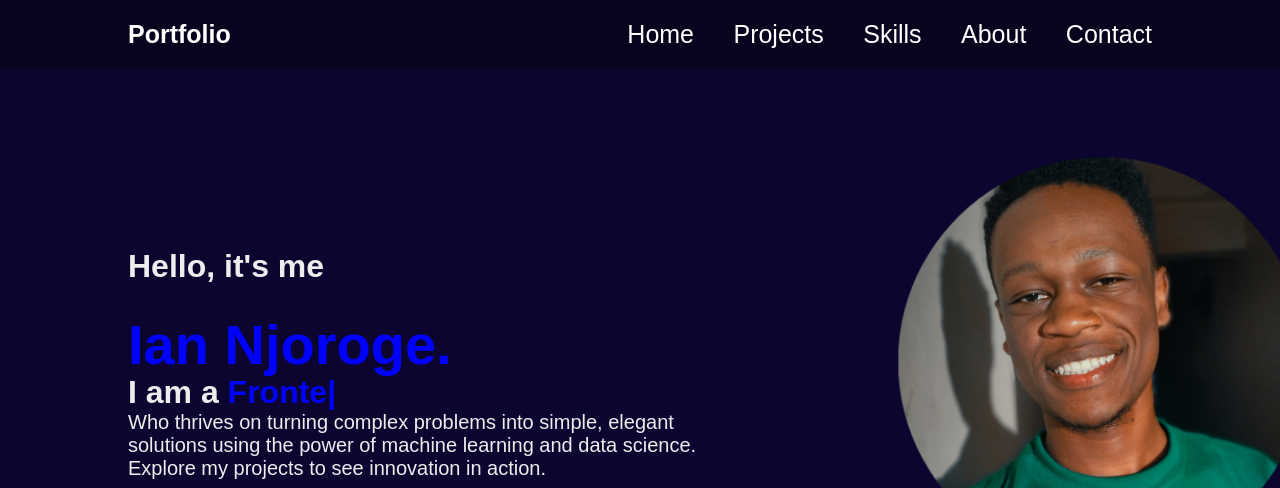
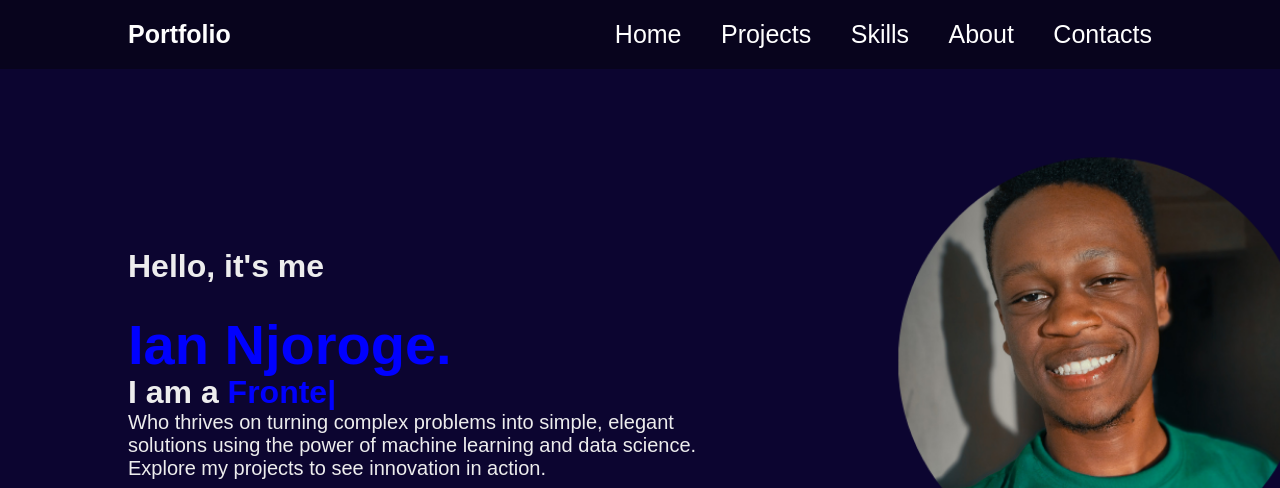
Before and after one commit to 823Njoroge/portflio, a plain HTML site: page index.html in a window 1280 px wide. Shown: the top 488 px of the page. Drawn offline with nearby package versions, Linux system fonts and the light colour scheme.

Commit message:
Update index.html

```diff
--- a/index.html
+++ b/index.html
@@ -19,7 +19,7 @@
         <a href="SECTION.html" style="--i: 2">Projects</a>
         <a href="#" style="--i: 3">Skills</a>
         <a href="#" style="--i: 4">About</a>
-        <a href="#" style="--i: 5">Contact</a>
+        <a href="#" style="--i: 5">Contacts</a>
       </nav>
     </header>
 
```
